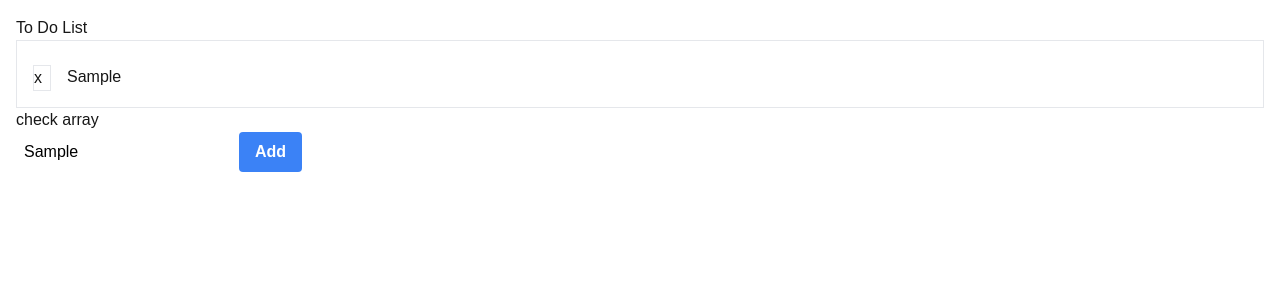
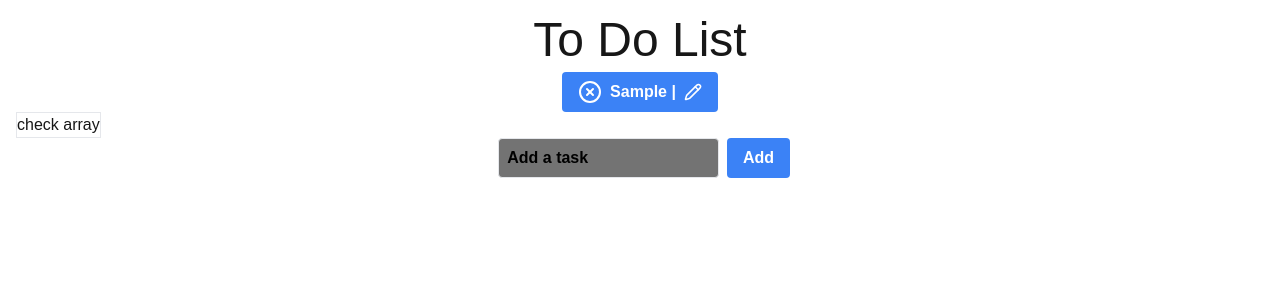
Before and after one commit to itsYaraso/todotome, a Next.js app: page / in a window 1280 px wide. Both pictures are taken after typing "Sample" into the empty fields and a click on the button "Add". Shown: the top 300 px of the page. Built offline with nearby package versions, Linux system fonts and the light colour scheme.

Commit message:
animation + edit feature(incomplete)

```diff
--- a/src/app/components/TodoForm.tsx
+++ b/src/app/components/TodoForm.tsx
@@ -1,31 +1,38 @@
 "use client";
 import React from "react";
-import { useContext, useRef, useState } from "react";
+import { useContext, useRef, useState, } from "react";
+import { Pencil } from 'lucide-react';
 import { TodoContext } from "../providers/TodoItemContext";
+
+
 export default function TodoForm({}: { todo: string[] }) {
   const inputRef = useRef<HTMLInputElement>(null);
 
-  const { todoItems, setTodoItems } = useContext(TodoContext);
+  const { todoItems, setTodoItems, saveList} = useContext(TodoContext);
+  const[isEditing, setIdEditing] = useState(false)
+
 
   return (
-    <div className="">
+    <div className="flex justify-center">
       <form className="flex gap-2" name="todo-form" title="todo-form">
         <label htmlFor="todo-input"></label>
         <input
-          className="text-black"
+          className="text-black border rounded bg-neutral-500 placeholder:text-black font-bold"
           ref={inputRef}
           type="text"
           id="todo-input"
-          placeholder="Add a task"
+          placeholder="  Add a task"
         />
         <button
           className="bg-blue-500 hover:bg-blue-700 text-white font-bold py-2 px-4 rounded"
           onClick={(event) => {
             event.preventDefault();
             if (inputRef.current) {
-              setTodoItems([...todoItems, inputRef.current.value]);
+              const newTodos = [...todoItems, inputRef.current.value]
+              setTodoItems(newTodos);
+              saveList(newTodos)
+              inputRef.current.value = ""
             }
-            console.log(todoItems);
           }}
           type="submit"
         >
--- a/src/app/components/TodoList.tsx
+++ b/src/app/components/TodoList.tsx
@@ -1,30 +1,70 @@
-"use client"
+"use client";
 import { useState, useContext } from "react";
+import { CircleX, Pencil, CircleCheck } from "lucide-react";
 import { TodoContext } from "../providers/TodoItemContext";
 
 export default function ToDoList() {
+  const { todoItems, deleteItem } = useContext(TodoContext);
+  const [isEditing, setIsEditing] = useState(false);
+  const [getTaskId, setGetTaskId] = useState(0);
 
-    const { todoItems, deleteTodo } = useContext(TodoContext);
+  const handleEdit = () => {
+    isEditing ? setIsEditing(!isEditing) : setIsEditing(!isEditing);
+  };
 
-    return(
+  return (
     <div className="">
-            <h1>To Do List</h1>
-            <ol className="border p-4">
-                {todoItems.map((task: string) => (
+      <h1 className="flex justify-center text-5xl">To Do List</h1>
+      <ol>
+        {todoItems.map((task: string, index: number) => (
           <>
-                    <div className="flex mt-2 gap-2">
-                    <button className="border mr-2 pr-2 text-center"
-                    onClick={() => deleteTodo(todoItems.indexOf(task))}>
-                    x
+            <div className="flex justify-center">
+              <div className="bg-blue-500 text-white font-bold py-2 px-4 rounded flex mt-2 gap-2 animate-slidein">
+                <button
+                  className=""
+                  onClick={() => deleteItem(todoItems.indexOf(task))}
+                >
+                  <CircleX />
                 </button>
-                    <li>{task}</li>
+                <>
+                  {isEditing ? (
+                    getTaskId == todoItems.indexOf(task) && (
+                      <>
+                        <input
+                        className="text-black rounded animate-growappear"
+                        type="text" placeholder="set your changes"/>
+                        <button onClick={handleEdit}>
+                          <CircleCheck />
+                        </button>
+                      </>
+                    )
+                  ) : (
+                    <li className="flex gap-2 anim">
+                      {task} |{" "}
+                      <button
+                        onClick={() => {
+                          handleEdit();
+                          setGetTaskId(todoItems.indexOf(task));
+                        }}
+                      >
+                        <Pencil style={{ width: 18 }} />
+                      </button>
+                    </li>
+                  )}
+                </>
+              </div>
             </div>
           </>
         ))}
       </ol>
-            <button onClick={() => {
-                        console.log(todoItems)
-                    }}>check array</button>
+      <button
+        className="border"
+        onClick={() => {
+          console.log(todoItems.length);
+        }}
+      >
+        check array
+      </button>
     </div>
-    )
+  );
 }
--- a/src/app/providers/TodoItemContext.tsx
+++ b/src/app/providers/TodoItemContext.tsx
@@ -1,29 +1,47 @@
 "use client";
-import React, { createContext, useContext, useState } from 'react';
+import React, { createContext, useContext, useEffect, useState } from "react";
 
 interface TodoTypes {
-    todoItems: string[],
-    setTodoItems: React.Dispatch<React.SetStateAction<any>>,
-    deleteTodo: (index: number) => void
+  todoItems: string[];
+  setTodoItems: React.Dispatch<React.SetStateAction<any>>;
+  deleteItem: (index: number) => void;
+  saveList: Function;
 }
 
 export const TodoContext = createContext({} as TodoTypes);
 
 export function TodoContextProvider(props: React.PropsWithChildren) {
-    const [todoItems, setTodoItems] = useState([])
+  const [todoItems, setTodoItems] = useState([]);
 
-    const deleteTodo = (index: number) => {
-        setTodoItems(todoItems.filter((_, i) => i !== index))
+  const saveList = (newTodos?: string[]) => {
+    localStorage.setItem("tasks", JSON.stringify(newTodos ?? todoItems));
+  };
+
+  const deleteItem = (index: number,) => {
+    const newTodos = todoItems.filter((_, i) => i !== index)
+    setTodoItems(newTodos);
+    saveList(newTodos);
+  };
+
+
+
+  useEffect(() => {
+    const getList = localStorage.getItem("tasks");
+
+    try {
+        const fullList = getList ? JSON.parse(getList) : []
+        setTodoItems(fullList)
+    } catch (error) {
+        setTodoItems([])
     }
-
+    }, []);
 
   const TodoValue = {
     todoItems,
     setTodoItems,
-        deleteTodo
+    deleteItem,
+    saveList,
   };
-
-
 
   return (
     <TodoContext.Provider value={TodoValue}>
--- a/tailwind.config.ts
+++ b/tailwind.config.ts
@@ -1,6 +1,7 @@
+import { Scale, Scale3D } from "lucide-react";
 import type { Config } from "tailwindcss";
 
-const config: Config = {
+  module.exports = {
     content: [
       "./src/pages/**/*.{js,ts,jsx,tsx,mdx}",
       "./src/components/**/*.{js,ts,jsx,tsx,mdx}",
@@ -12,8 +13,30 @@ const config: Config = {
           background: "var(--background)",
           foreground: "var(--foreground)",
         },
+        keyframes: {
+          slidein: {
+            "0%" : {
+              transform: "translateX(-100px)",
+            },
+            "100%": {
+              transform: "translateX(0)",
+            }
+          },
+
+          growappear: {
+            "0%": {
+              transform: "scale(0,1)",
+            },
+            "100%": {
+              transform: "scale(1,1)",
+            },
+          }
+        },
+        animation: {
+          slidein: "slidein .25s",
+          growappear: "growappear .25s ease-in-out",
         },
       },
       plugins: [],
+    }
   };
-export default config;
```
Also changed, not shown: package.json (+6 -5 lines), 1 other file (tests, documents, lock files or other folders). Lines whose indentation alone changed are shown as unchanged.
